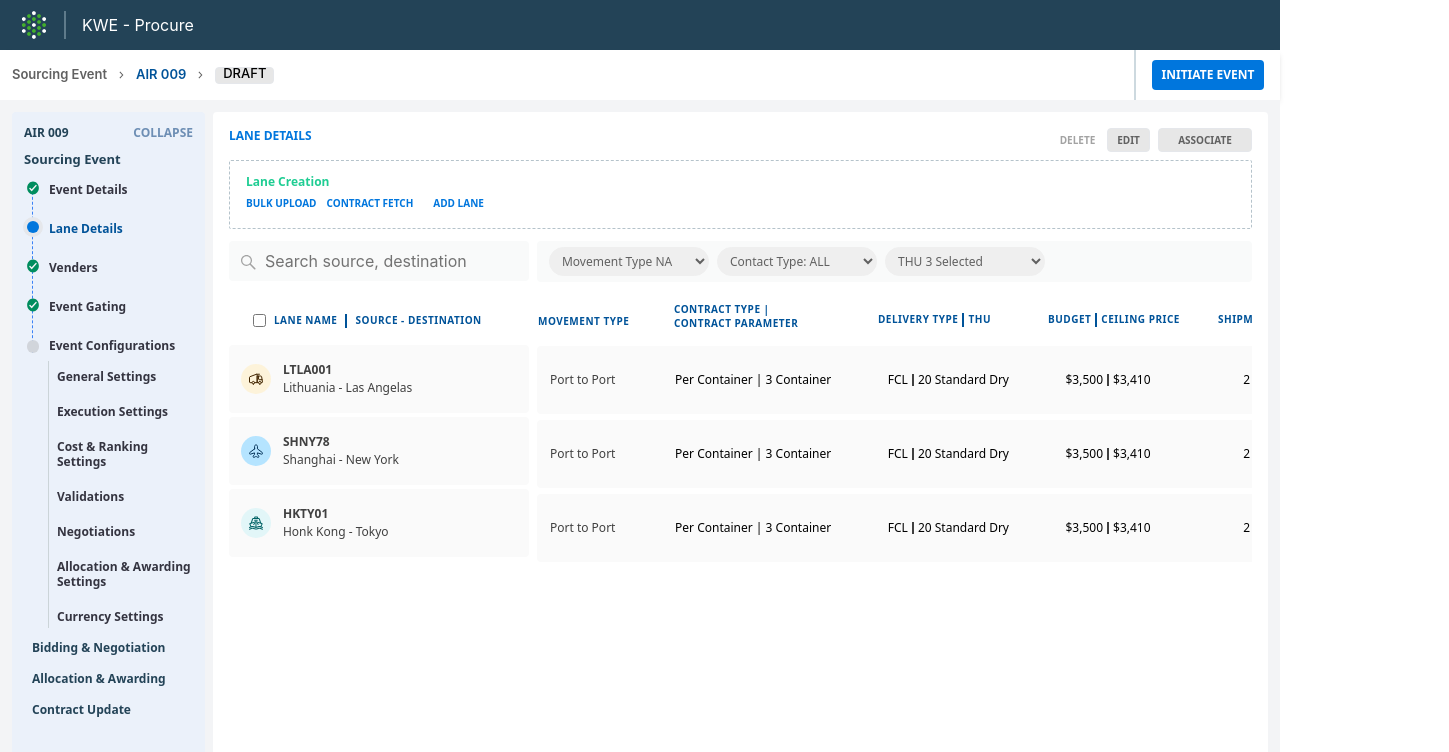
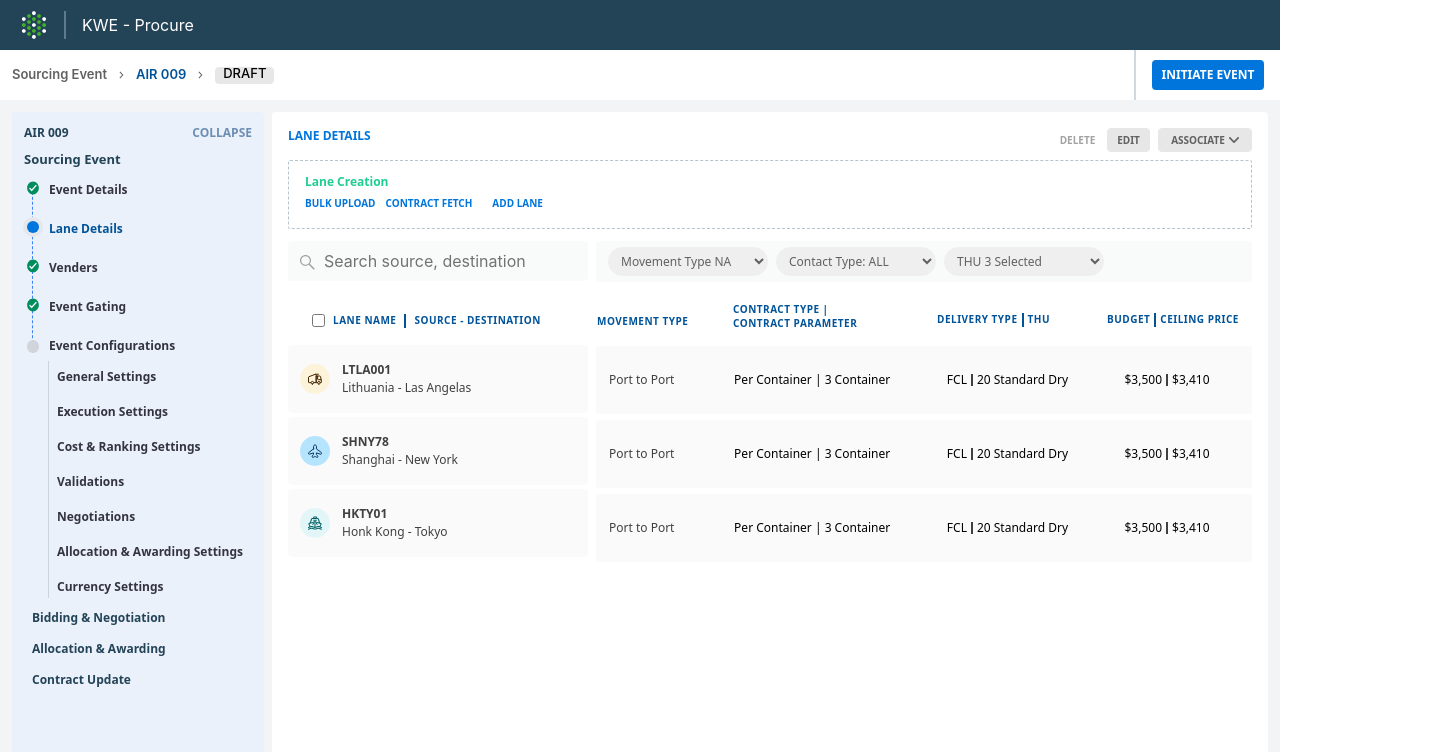
Before and after one commit to NagarajuTirumani/pando-ai, a React (Create React App) app: page / in a window 1280 px wide. Shown: the top 752 px of the page, 1449 px wide, since content can reach past the window. Built offline with nearby package versions, Linux system fonts and the light colour scheme.

Commit message:
fix: add down caret icon in associate button

```diff
--- a/src/App.css
+++ b/src/App.css
@@ -24,6 +24,18 @@ body {
 }
 .transition-smooth {
   transition: all 0.4s ease-in;
+}
+
+.main-container {
+  overflow-x: hidden;
+}
+
+.lane-details-conatiner {
+  width: calc(100% - 260px);
+}
+
+.lane-details-conatiner_collapse {
+  width: calc(100% - 52px);
 }
 
 @media (prefers-reduced-motion: no-preference) {
--- a/src/components/LaneDetails.js
+++ b/src/components/LaneDetails.js
@@ -6,6 +6,7 @@ import Lorry from "../assets/Road.svg";
 import Air from "../assets/Air.svg";
 import Ship from "../assets/Ship.svg";
 import columSelect from "../assets/Column-Select.svg";
+import ButtonDownCaret from "../assets/Button-Down-Caret.svg";
 
 export default function LaneDetails() {
   const [checkHover, setCheckHover] = useState(0);
@@ -97,12 +98,17 @@ export default function LaneDetails() {
             <button className="me-2 font-sans h-[24px] w-[43px] border rounded font-bold flex items-center justify-center py-[5px] px-[10px] bg-[#E7E7E7] text-[#616161] text-[10px] uppercase">
               Edit
             </button>
-            <button className="font-sans h-[24px] w-[94px] border rounded font-bold flex items-center justify-center py-[5px] px-[10px] bg-[#E7E7E7] text-[#616161] text-[10px] uppercase">
-              Associate
+            <button className="font-sans h-[24px] w-[94px] border rounded font-bold flex items-center content-center justify-center py-[5px] px-[10px] bg-[#E7E7E7] text-[#616161] text-[10px] uppercase">
+              <span className="me-1">Associate</span>
+              <img
+                className="h-[8px] w-[10px]"
+                alt=""
+                src={ButtonDownCaret}
+              />
             </button>
           </div>
         </div>
-        <div className="border border-dashed rounded-sm border-[#B5C3CB] ps-4 mt-2 py-3">
+        <div className="border border-dashed rounded-sm border-[#B5C3CB] ps-4 mt-2 py-3 hover:bg-[#f0f3f6]">
           <h3 className="text-[#1FCD93] font-sans font-semibold text-[12px]">
             Lane Creation
           </h3>
--- a/src/nav/Mainlayout.js
+++ b/src/nav/Mainlayout.js
@@ -12,18 +12,22 @@ const MainLayout = () => {
   };
 
   return (
-    <>
+    <div className="main-container">
       <Header />
       <SubHeader />
       <div className="p-3 bg-gray-100 min-h-[100vh] flex space-x-2">
         <SideNavbar getsideNavOpen={openNavbar} />
         <div
-          className={`bg-white rounded ${sidenavOpen ? "w-[96%]" : "w-[84%]"} duration-300`}
+          className={`bg-white rounded ${
+            sidenavOpen
+              ? "lane-details-conatiner_collapse"
+              : "lane-details-conatiner"
+          } duration-300`}
         >
           <LaneDetails />
         </div>
       </div>
-    </>
+    </div>
   );
 };
 
```
Also changed, not shown: src/assets/Button-Down-Caret.svg (added).
